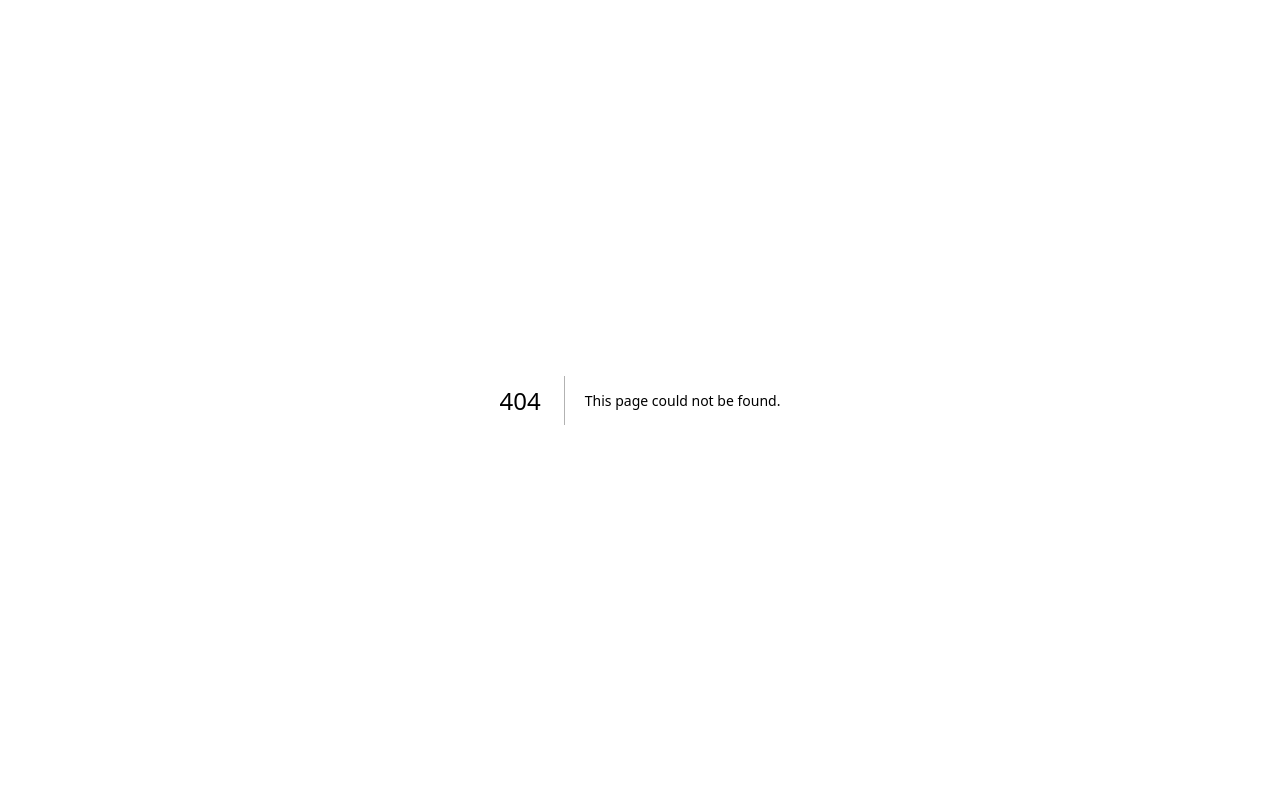
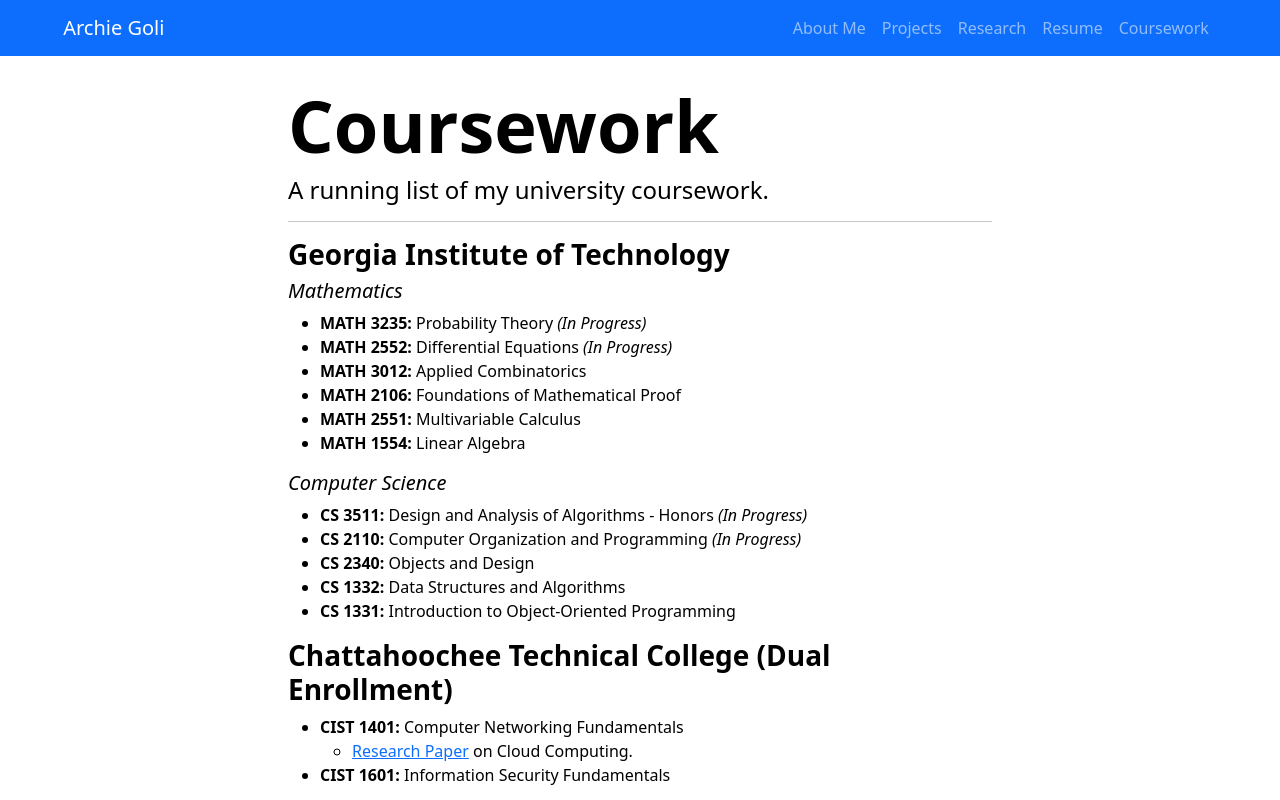
Before and after one commit to archishmagoli/portfolio, a Next.js app: page /coursework in a window 1280 px wide. Before the commit this address had no page. Shown: the top 800 px of the page. Built offline with nearby package versions, Linux system fonts and the light colour scheme.

Commit message:
add coursework section

```diff
--- a/src/app/components/app.css
+++ b/src/app/components/app.css
@@ -60,12 +60,10 @@
     text-align: center;
 }
 
-#projects-container {
-    height: auto;
+#container {
     display: inline-block;
-    width: 100%;
-    margin: auto;
     overflow: auto;
+    margin-top: 2cqw;
 }
 
 .profile-image {
@@ -75,9 +73,12 @@
 }
 
 .general-text {
-    margin-top: 2cqw;
-    text-align: center;
+    margin-top: 0;
     color: #000000;
+}
+
+.padding {
+    height: 50px;
 }
 
 .heading {
@@ -88,6 +89,11 @@
 .description {
     font-size: 1.5em;
     font-weight: 500;
+}
+
+.course-name {
+    padding: 0px;
+    margin-bottom: 0px;
 }
 
 .title_text {
--- a/src/app/components/navbar.js
+++ b/src/app/components/navbar.js
@@ -18,7 +18,7 @@
               <Nav.Link href="./projects">Projects</Nav.Link>
               <Nav.Link href="#action2">Research</Nav.Link>
               <Nav.Link href="../../resume.pdf">Resume</Nav.Link>
-              <Nav.Link className="last-link" href="#action3">Coursework</Nav.Link>
+              <Nav.Link className="last-link" href="./coursework">Coursework</Nav.Link>
             </Nav>
           </Navbar.Collapse>
         </Container>
--- /dev/null
+++ b/src/app/coursework/overview.js
@@ -0,0 +1,60 @@
+"use client";
+import React, { useState, useEffect, useRef } from "react";
+
+export default function Overview() {
+    const [isVisible, setVisible] = useState(false);
+
+    const domRef = useRef();
+
+    useEffect(() => {
+        const observer = new IntersectionObserver(entries => {
+        entries.forEach(entry => entry.isIntersecting && setVisible(true));
+        });
+
+        observer.observe(domRef.current);
+
+        return () => observer.unobserve(domRef.current);
+    }, []);
+
+    return (
+        <>
+            <div id="container" ref={ domRef } className={ `fade-in-section ${ isVisible ? 'is-visible' : '' }` }>
+                <h1 className="heading general-text"><b>Coursework</b></h1>
+                <h4 className="description general-text">A running list of my university coursework.</h4>
+                <hr />
+                <h3 className="general-text"><b>Georgia Institute of Technology</b></h3>
+                <div className="general-text">
+                    <h5><i>Mathematics</i></h5>
+                    <ul>
+                        <li className="course-name"><b>MATH 3235:</b> Probability Theory <i>(In Progress)</i></li>
+                        <li className="course-name"><b>MATH 2552:</b> Differential Equations <i>(In Progress)</i></li>
+                        <li className="course-name"><b>MATH 3012:</b> Applied Combinatorics</li>
+                        <li className="course-name"><b>MATH 2106:</b> Foundations of Mathematical Proof</li>
+                        <li className="course-name"><b>MATH 2551:</b> Multivariable Calculus</li>
+                        <li className="course-name"><b>MATH 1554:</b> Linear Algebra</li>
+                    </ul>
+                    <h5><i>Computer Science</i></h5>
+                    <ul>
+                        <li className="course-name"><b>CS 3511:</b> Design and Analysis of Algorithms - Honors <i>(In Progress)</i></li>
+                        <li className="course-name"><b>CS 2110:</b> Computer Organization and Programming <i>(In Progress)</i></li>
+                        <li className="course-name"><b>CS 2340:</b> Objects and Design</li>
+                        <li className="course-name"><b>CS 1332:</b> Data Structures and Algorithms</li>
+                        <li className="course-name"><b>CS 1331:</b> Introduction to Object-Oriented Programming</li>
+                    </ul>
+                </div>
+                <h3 className="general-text"><b>Chattahoochee Technical College (Dual Enrollment)</b></h3>
+                <div className="general-text">
+                    <ul>
+                        <li className="course-name"><b>CIST 1401:</b> Computer Networking Fundamentals
+                            <ul>
+                                <li className="course-name"><a href="../../computing_paper">Research Paper</a> on Cloud Computing.</li>
+                            </ul>
+                        </li>
+                        <li className="course-name"><b>CIST 1601:</b> Information Security Fundamentals</li>
+                    </ul>
+                </div>
+                <div className="padding"></div>
+            </div>
+        </>
+    );
+}
--- a/src/app/components/projects/page.js
+++ b/src/app/coursework/page.js
@@ -1,10 +1,10 @@
 import 'bootstrap/dist/css/bootstrap.css';
-import Nav_bar from "../navbar";
-import Footer from "../footer";
+import Nav_bar from "../components/navbar";
+import Footer from "../components/footer";
 import Overview from "./overview";
 import "../components/app.css";
 
-export default function Project() {
+export default function Coursework() {
     return (
       <div className="App">
         <Nav_bar />
--- a/src/app/projects/overview.js
+++ b/src/app/projects/overview.js
@@ -18,7 +18,7 @@
 
     return (
         <>
-            <div id="projects-container" ref={ domRef } className={ `fade-in-section ${ isVisible ? 'is-visible' : '' }` }>
+            <div id="container" ref={ domRef } className={ `fade-in-section ${ isVisible ? 'is-visible' : '' }` }>
                 <h1 className="heading general-text"><b>My Projects</b></h1>
                 <h4 className="description general-text">Here&#39;s what I&#39;ve worked on so far!</h4>
             </div>
```
Also changed, not shown: 1 other file (tests, documents, lock files or other folders).
